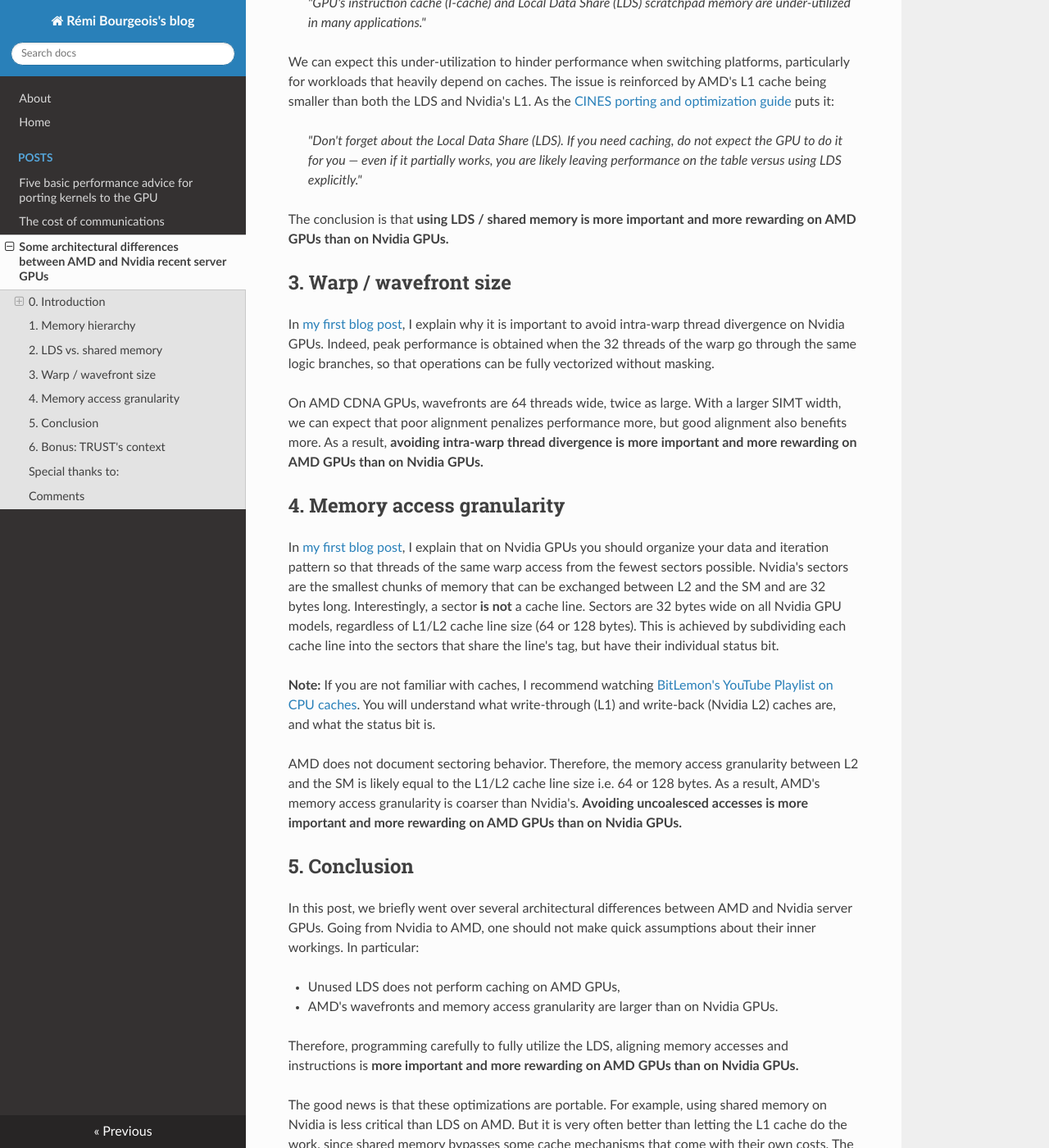
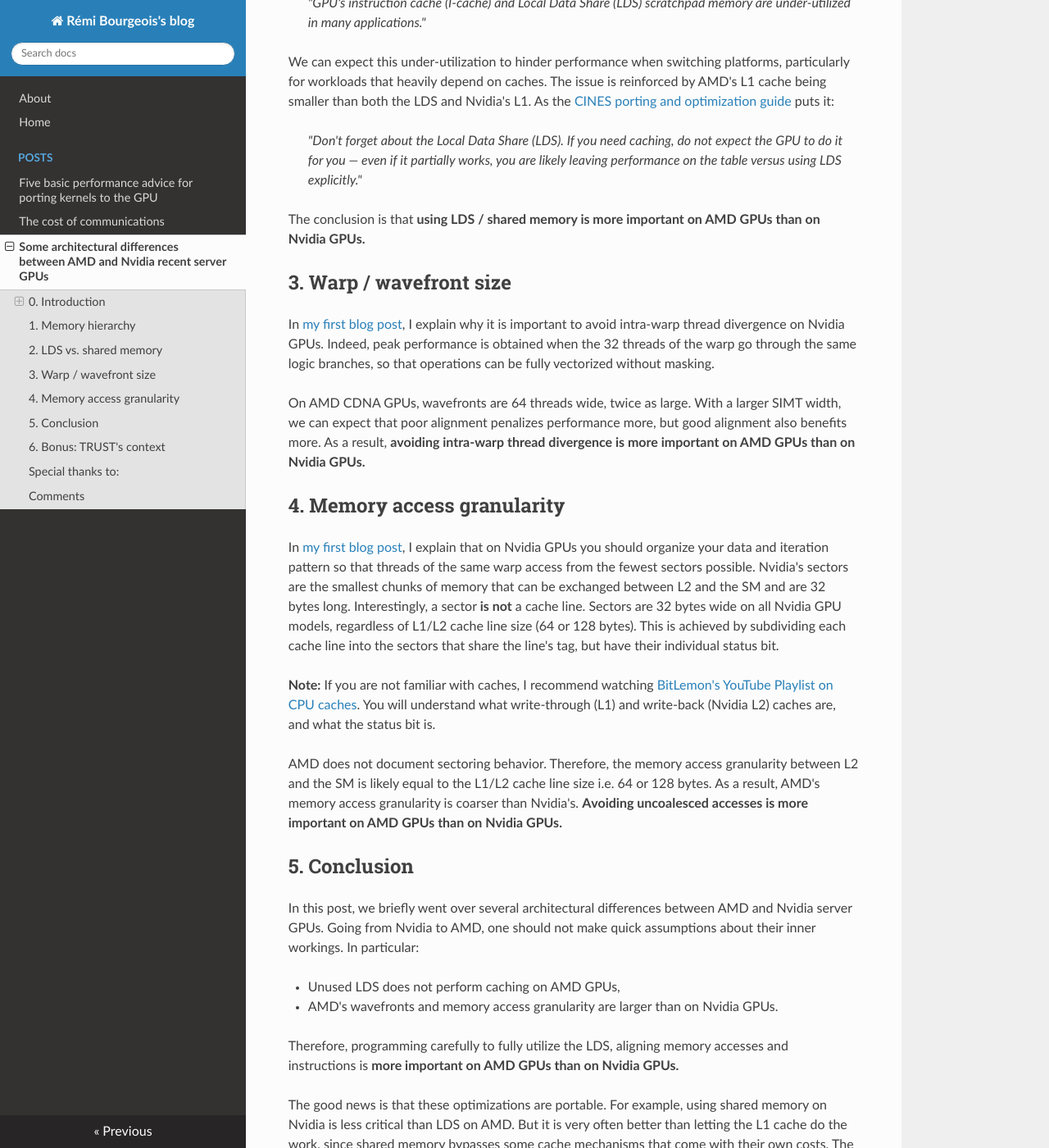
Before and after one commit to rbourgeois33/rbourgeois33.github.io, an MkDocs documentation site: the page built from docs/posts/post4.md, in a window 1280 px wide and 1400 px high, scrolled down 4312 px. Shown: the whole window at 82% size. Built offline with MkDocs 1.6.1, drawn with Linux system fonts in a browser that asks for light colours; nearby versions of some CDN libraries; comment, search, counter and statistics services are not loaded.

Commit message:
remove bloat

```diff
--- a/docs/posts/post4.md
+++ b/docs/posts/post4.md
@@ -99,13 +99,13 @@ We can expect this under-utilization to hinder performance when switching platfo
 
 > *"Don't forget about the Local Data Share (LDS). If you need caching, do not expect the GPU to do it for you — even if it partially works, you are likely leaving performance on the table versus using LDS explicitly."*
 
-The conclusion is that **using LDS / shared memory is more important and more rewarding on AMD GPUs than on Nvidia GPUs.**
+The conclusion is that **using LDS / shared memory is more important on AMD GPUs than on Nvidia GPUs.**
 
 ## 3. Warp / wavefront size
 
 In [my first blog post](https://rbourgeois33.github.io./posts/post1/#5-avoid-intra-warp-thread-divergence), I explain why it is important to avoid intra-warp thread divergence on Nvidia GPUs. Indeed, peak performance is obtained when the 32 threads of the warp go through the same logic branches, so that operations can be fully vectorized without masking.
 
-On AMD CDNA GPUs, wavefronts are 64 threads wide, twice as large. With a larger SIMT width, we can expect that poor alignment penalizes performance more, but good alignment also benefits more. As a result, **avoiding intra-warp thread divergence is more important and more rewarding on AMD GPUs than on Nvidia GPUs.**
+On AMD CDNA GPUs, wavefronts are 64 threads wide, twice as large. With a larger SIMT width, we can expect that poor alignment penalizes performance more, but good alignment also benefits more. As a result, **avoiding intra-warp thread divergence is more important on AMD GPUs than on Nvidia GPUs.**
 
 ## 4. Memory access granularity
 
@@ -113,7 +113,7 @@ In [my first blog post](https://rbourgeois33.github.io./posts/post1/#minimize-re
 
 **Note:** If you are not familiar with caches, I recommend watching [BitLemon's YouTube Playlist on CPU caches](https://www.youtube.com/watch?v=wfVy85Dqiyc&list=PL38NNHQLqJqYnNrTenxBvGJSPCkV9EOWk&index=3). You will understand what write-through (L1) and write-back (Nvidia L2) caches are, and what the status bit is.
 
-AMD does not document sectoring behavior. Therefore, the memory access granularity between L2 and the SM is likely equal to the L1/L2 cache line size i.e. 64 or 128 bytes. As a result, AMD's memory access granularity is coarser than Nvidia's. **Avoiding uncoalesced accesses is more important and more rewarding on AMD GPUs than on Nvidia GPUs.**
+AMD does not document sectoring behavior. Therefore, the memory access granularity between L2 and the SM is likely equal to the L1/L2 cache line size i.e. 64 or 128 bytes. As a result, AMD's memory access granularity is coarser than Nvidia's. **Avoiding uncoalesced accesses is more important on AMD GPUs than on Nvidia GPUs.**
 
 <!-- ## 5. (WIP) AMD Matrix Cores vs. Nvidia's Tensor cores -->
 
@@ -123,7 +123,7 @@ In this post, we briefly went over several architectural differences between AMD
 - Unused LDS does not perform caching on AMD GPUs,
 - AMD's wavefronts and memory access granularity are larger than on Nvidia GPUs.
 
-Therefore, programming carefully to fully utilize the LDS, aligning memory accesses and instructions is **more important and more rewarding on AMD GPUs than on Nvidia GPUs.**
+Therefore, programming carefully to fully utilize the LDS, aligning memory accesses and instructions is **more important on AMD GPUs than on Nvidia GPUs.**
 
 The good news is that these optimizations are portable. For example, using shared memory on Nvidia is less critical than LDS on AMD. But it is very often better than letting the L1 cache do the work, since shared memory bypasses some cache mechanisms that come with their own costs. The same goes for efforts towards better memory coalescing and instruction alignment; they will benefit all GPUs. So just do the optimizations!
 
```
Also changed, not shown: docs/posts/post1.md (+55 -27 lines).
